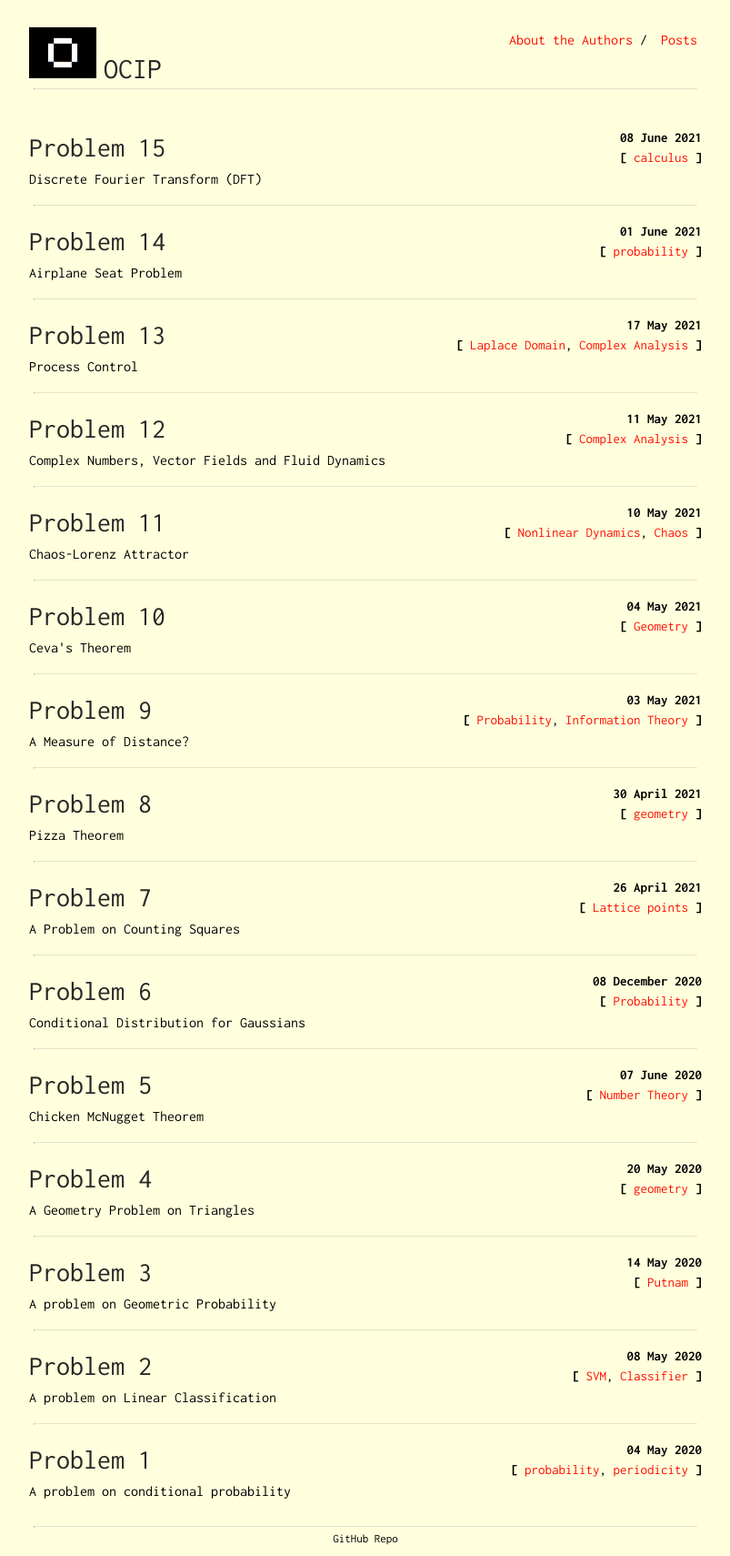
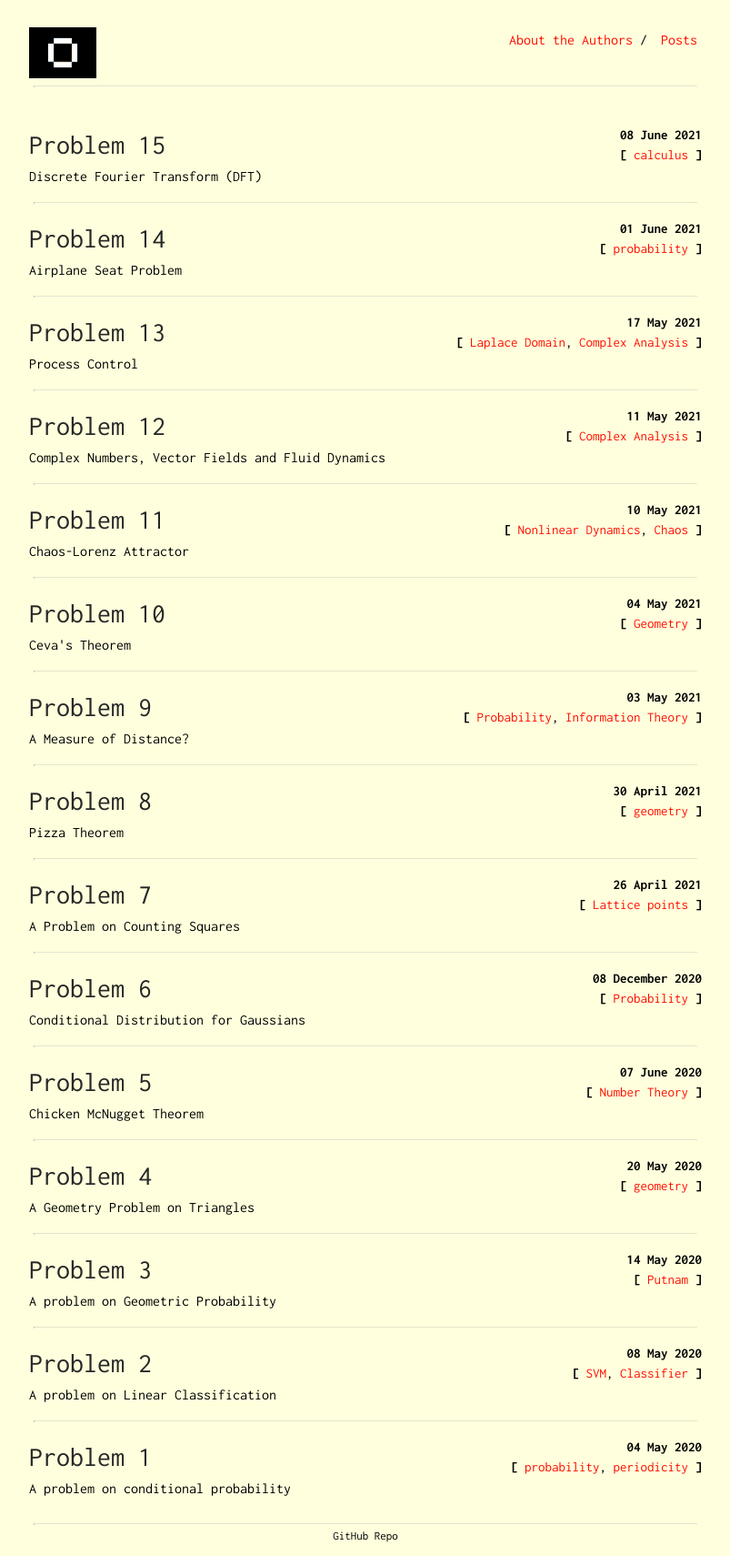
Before and after one commit to Oscuro-Phoenix/math-for-fun, a Jekyll site: the page built from index.html, in a window 1280 px wide. Shown: the whole page at 91% size, without its empty margins (238-1041 px from the left). Built offline with Jekyll 4.4.1, drawn with Linux system fonts in a browser that asks for light colours.

Commit message:
Update navbar.html

```diff
--- a/_includes/navbar.html
+++ b/_includes/navbar.html
@@ -1,6 +1,6 @@
 <div class="navbar">
     <img style="width:10%;" src="{{ site.url }}{{ site.baseurl}}/assets/home.gif">
-    <a class="site-title" href="{{ site.url }}{{ site.baseurl}}/">{{ site.title }}</a>
+    <a class="site-title" href="{{ site.url }}{{ site.baseurl}}/">{{ site.description }}</a>
     <ul class="pull-right">
         {% for x in site.navbar %}
         <li class="pull-left">
```
